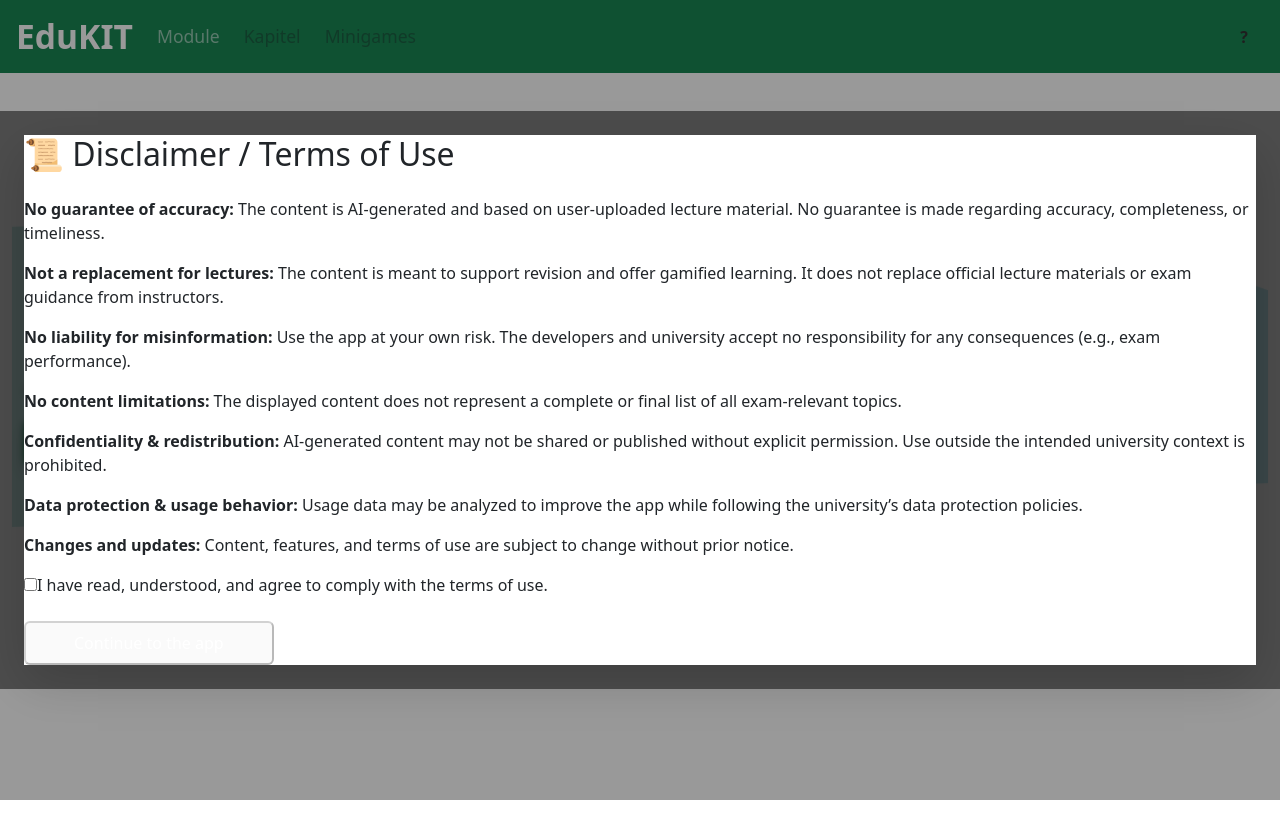
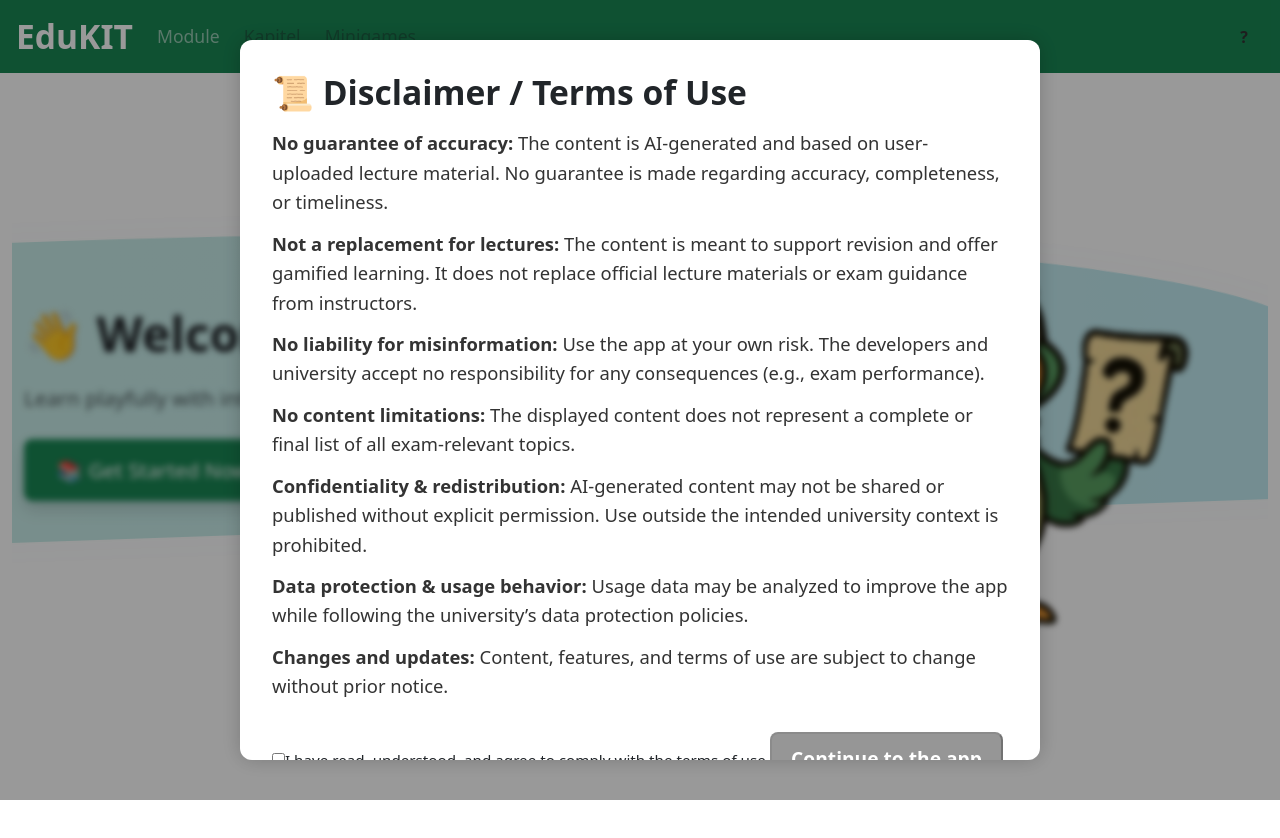
Before and after one commit to felixheinold/Teamprojekt, a React (Vite) app in the folder edukit-tp-v2/: page /home in a window 1280 px wide. Shown: the top 838 px of the page. Built offline with nearby package versions, Linux system fonts and the light colour scheme.

Commit message:
Adjusting home, settings and disclaimer to different screen-sizes

```diff
--- /dev/null
+++ b/edukit-tp-v2/src/pages/auth/DisclaimerModal.css
@@ -0,0 +1,125 @@
+/* Wrapper mit Grundlayout */
+.disclaimer-wrapper {
+  padding: 2rem;
+  background-color: white;
+  border-radius: 0.75rem;
+  max-width: 900px;
+  width: 100%;
+  max-height: 90vh;
+  overflow-y: auto;
+  box-shadow: 0 0 20px rgba(0, 0, 0, 0.2);
+}
+
+/* Titel */
+.disclaimer-title {
+  font-size: 1.8rem;
+  font-weight: bold;
+  margin-bottom: 1rem;
+}
+
+/* Liste und Text */
+.disclaimer-content {
+  font-size: 1rem;
+  color: #333;
+  line-height: 1.6;
+}
+
+.disclaimer-content p {
+  margin-bottom: 0.75rem;
+}
+
+/* Checkbox & Button */
+.disclaimer-checkbox {
+  margin-top: 1.5rem;
+  font-size: 0.95rem;
+}
+
+.disclaimer-button {
+  margin-top: 1.2rem;
+  padding: 0.7rem 1.2rem;
+  font-size: 1rem;
+  border-radius: 0.5rem;
+  font-weight: 600;
+  color: white;
+  background-color: #228b57;
+  transition: background-color 0.2s;
+}
+
+.disclaimer-button:disabled {
+  background-color: #969696;
+  cursor: not-allowed;
+}
+
+/* ---------- Responsive Anpassungen ---------- */
+
+/* Mobile (≤576px) */
+@media (max-width: 576px) {
+    .disclaimer-wrapper{
+        padding-bottom: 8rem;
+    }
+  .disclaimer-title {
+    font-size: 1.5rem;
+  }
+
+  .disclaimer-content {
+    font-size: 0.95rem;
+  }
+
+  .disclaimer-button {
+    font-size: 1rem;
+    padding: 0.75rem 1rem;
+
+  }
+}
+
+/* Tablet (577px–991px) */
+@media (min-width: 577px) and (max-width: 991px) {
+    .disclaimer-wrapper{
+        max-width: 700px;
+    }
+  .disclaimer-title {
+    font-size: 1.9rem;
+  }
+
+  .disclaimer-content {
+    font-size: 1.05rem;
+  }
+
+  .disclaimer-button {
+    font-size: 1.1rem;
+  }
+}
+
+/* Desktop (992px–1399px) */
+@media (min-width: 992px) and (max-width: 1399px) {
+    .disclaimer-wrapper{
+        max-width: 800px;
+    }
+  .disclaimer-title {
+    font-size: 2.1rem;
+  }
+
+  .disclaimer-content {
+    font-size: 1.15rem;
+  }
+
+  .disclaimer-button {
+    font-size: 1.2rem;
+  }
+}
+
+/* Große Desktops (ab 1400px) */
+@media (min-width: 1400px) {
+  .disclaimer-title {
+    font-size: 2.4rem;
+  }
+
+  .disclaimer-content {
+    font-size: 1.25rem;
+  }
+
+  .disclaimer-button {
+    font-size: 1.4rem;
+    padding: 1rem 1.5rem;
+  }
+}
--- a/edukit-tp-v2/src/pages/auth/DisclaimerModal.tsx
+++ b/edukit-tp-v2/src/pages/auth/DisclaimerModal.tsx
@@ -1,5 +1,6 @@
 import { useState } from "react";
 import { useTranslation } from "react-i18next";
+import "./DisclaimerModal.css";
 
 type Props = {
   onAccept: () => void;
@@ -9,34 +10,30 @@ const DisclaimerModal = ({ onAccept }: Props) => {
   const [accepted, setAccepted] = useState(false);
   const { t } = useTranslation();
 
-  // Sicherstellen, dass wir ein Array bekommen
   const list: string[] = t("disclaimer.termsList", {
     returnObjects: true,
     defaultValue: [],
   }) as string[];
 
   return (
-    <div className="fixed inset-0 bg-black bg-opacity-50 backdrop-blur-sm z-50 flex items-center justify-center p-4">
-      <div className="bg-white rounded-lg shadow-lg max-w-2xl w-full p-6 relative overflow-y-auto max-h-[90vh]">
-        <h2 className="text-xl font-bold mb-4">📜 {t("disclaimer.termsTitle")}</h2>
+    <div className="disclaimer-backdrop">
+      <div className="disclaimer-wrapper">
+        <h2 className="disclaimer-title">📜 {t("disclaimer.termsTitle")}</h2>
 
-        <div className="space-y-4 text-sm text-gray-800 leading-relaxed">
+        <div className="disclaimer-content">
           {list.map((item, i) => (
             <p key={i} dangerouslySetInnerHTML={{ __html: item }} />
           ))}
         </div>
 
-        <div className="mt-6">
-          <label className="flex items-start space-x-2 text-sm">
+        <label className="disclaimer-checkbox">
           <input
             type="checkbox"
             checked={accepted}
             onChange={() => setAccepted(!accepted)}
-              className="mt-1"
           />
           <span>{t("disclaimer.acceptLabel")}</span>
         </label>
-        </div>
 
         <button
           disabled={!accepted}
@@ -44,9 +41,7 @@ const DisclaimerModal = ({ onAccept }: Props) => {
             localStorage.setItem("disclaimerAccepted", "true");
             onAccept();
           }}
-          className={`mt-4 px-5 py-2 rounded font-semibold text-white transition ${
-            accepted ? "bg-green-600 hover:bg-green-700" : "bg-gray-400 cursor-not-allowed"
-          }`}
+          className="disclaimer-button"
         >
           {t("disclaimer.continueButton")}
         </button>
--- a/edukit-tp-v2/src/pages/dashboard/Home.css
+++ b/edukit-tp-v2/src/pages/dashboard/Home.css
@@ -1,14 +1,14 @@
 .home-wrapper {
   position: relative;
-  min-height: 100vh;
+  min-height: 90vh;
   overflow: hidden;
-  background-color: white; /* Heller Hintergrund */
+
 }
 
 /* Animierte Banderole (Wellen-Streifen) */
 .animated-banner {
   position: absolute;
-  top: 16%; /* Höhe im Viewport – anpassbar */
+  top: 32%;
   left: -50%;
   width: 200%;
   height: 300px;
@@ -48,3 +48,97 @@
 .blur-sm {
   filter: blur(3px);
 }
+
+.home-title {
+  font-size: 1.85rem;
+  margin-bottom: 1.2rem;
+}
+
+.home-subtitle {
+  font-size: 1.1rem;
+  margin-bottom: 1.5rem;
+  line-height: 1.6;
+}
+
+.home-button {
+  font-size: 1.1rem;
+  padding: 0.75rem 1.4rem;
+}
+
+.home-image {
+ max-height: 340px;
+  margin-top: 1rem;
+}
+
+/* Tablet (≥ 768px) */
+@media (min-width: 768px) and (max-width: 991px) {
+  .home-title {
+    font-size: 2.5rem;
+  }
+
+  .home-subtitle {
+    font-size: 1.15rem;
+  }
+.animated-banner{
+  top:15%;
+}
+  .home-button {
+    font-size: 1.15rem;
+  }
+
+  .home-image {
+    max-height: 450px;
+  }
+}
+
+/* Desktop (≥ 992px) */
+@media (min-width: 992px) and (max-width: 1399px) {
+.animated-banner{
+  top: 20%;
+}
+
+  .home-title {
+    font-size: 3rem;
+  }
+
+  .home-subtitle {
+    font-size: 1.3rem;
+  }
+
+  .home-button {
+    font-size: 1.3rem;
+    padding: 0.9rem 2rem;
+  }
+
+  .home-image {
+    max-height: 510px;
+  }
+}
+
+/* Große Desktops (≥ 1400px) */
+@media (min-width: 1400px) {
+  .home-wrapper {
+    padding-top: 2rem;
+    padding-bottom: 2rem;
+  }
+.animated-banner{
+  top: 19%;
+  height: 350px;
+}
+  .home-title {
+    font-size: 3.4rem;
+  }
+
+  .home-subtitle {
+    font-size: 1.6rem;
+  }
+
+  .home-button {
+    font-size: 1.6rem;
+    padding: 1.1rem 2.2rem;
+  }
+
+  .home-image {
+    max-height: 620px;
+  }
+}
--- /dev/null
+++ b/edukit-tp-v2/src/pages/dashboard/UserDropdown/Settings.css
@@ -0,0 +1,128 @@
+/* Wrapper mit gleichmäßigem vertikalen Padding und automatischer Höhe */
+.settings-wrapper {
+  display: flex;
+  justify-content: center;
+  padding-block: 3rem;
+  padding-inline: 1rem;
+}
+
+/* Karte passt sich der Inhaltshöhe an */
+.settings-card {
+  border-radius: 0.75rem;
+  padding: 2rem;
+  box-shadow: 0 0 20px rgba(0, 0, 0, 0.1);
+  width: 100%;
+  max-width: 1000px;
+  height: auto;
+}
+
+/* Dynamische Schriftgrößen */
+.settings-title {
+  font-weight: bold;
+  text-align: center;
+  margin-bottom: 1.8rem;
+  font-size: 2rem
+}
+
+.settings-guest {
+  text-align: center;
+  color: gray;
+  margin-bottom: 1rem;
+  font-size: 1rem
+}
+
+.settings-group {
+  margin-bottom: 1.5rem;
+  font-size: 1rem;
+}
+
+.settings-group label {
+  display: block;
+  margin-bottom: 0.5rem;
+  font-weight: 500;
+}
+
+.settings-group input[type="range"] {
+  width: 100%;
+}
+
+.settings-range-value {
+  text-align: right;
+  color: gray;
+  margin-top: 0.25rem;
+  font-size: 0.8rem;
+}
+
+.settings-group.switch {
+  display: flex;
+  align-items: center;
+  gap: 0.6rem;
+}
+
+.settings-group select {
+  width: 100%;
+  padding: 0.4rem;
+  border-radius: 0.4rem;
+  border: 1px solid #ccc;
+}
+
+.settings-button {
+  width: 100%;
+  padding: 0.75rem;
+  font-weight: bold;
+  background-color: #228b57;
+  color: white;
+  border: none;
+  border-radius: 0.5rem;
+  font-size: 1rem;
+  transition: background-color 0.2s ease-in-out;
+}
+
+.settings-button:hover {
+  background-color: #228b57;
+}
+
+/* Breitenanpassung nach Bildschirmgröße */
+@media (max-width: 576px) {
+  .settings-card {
+    max-width: 600px;
+    padding: 1.5rem;
+  }
+
+}
+
+@media (min-width: 577px) and (max-width: 991px) {
+  .settings-card {
+    max-width: 600px;
+  }
+  .settings-title {
+    font-size: 2.5rem;
+  }
+  .settings-group, .settings-button, .settings-guest{
+    font-size: 1.1rem;
+  }
+}
+
+@media (min-width: 992px) and (max-width: 1399px) {
+  .settings-card {
+    max-width: 800px;
+  }
+    .settings-title {
+        font-size: 3rem;
+    }
+    .settings-group, .settings-button, .settings-guest{
+        font-size: 1.2rem;
+    }
+}
+
+@media (min-width: 1400px) {
+  .settings-card {
+    max-width: 1000px;
+  }
+    .settings-title {
+        font-size: 3.4rem;
+    }
+    .settings-group, .settings-button, .settings-guest{
+        font-size: 1.4rem;
+    }
+}
--- a/edukit-tp-v2/src/pages/dashboard/UserDropdown/Settings.tsx
+++ b/edukit-tp-v2/src/pages/dashboard/UserDropdown/Settings.tsx
@@ -1,10 +1,17 @@
 import { useEffect, useState } from "react";
 import { useUser } from "../../../context/UserContext";
 import { useTranslation } from "react-i18next";
+import { useNavigate, useLocation } from "react-router-dom";
+import "./Settings.css";
 
 const Settings = () => {
   const { user } = useUser();
   const { t, i18n } = useTranslation();
+  const navigate = useNavigate();
+  const location = useLocation();
+
+  // Vorherige Route aus dem State oder Standardwert
+  const from = (location.state as { from?: string })?.from || "/home";
 
   const [darkMode, setDarkMode] = useState(() => {
     return localStorage.getItem("darkMode") === "true";
@@ -35,51 +42,43 @@ const Settings = () => {
 
   const handleSave = () => {
     alert(t("settings.saved") + "!");
+    navigate(-1); // zurück zur vorherigen Seite
   };
 
   return (
-    <div className="container mt-5">
-      <div className="card mx-auto shadow-sm" style={{ maxWidth: "500px" }}>
-        <div className="card-body">
-          <h5 className="card-title text-center">⚙️ {t("settings.title")}</h5>
+    <div className="settings-wrapper">
+      <div className="settings-card">
+        <h2 className="settings-title">⚙️ {t("settings.title")}</h2>
 
-          {!user && (
-            <p className="text-muted small text-center">
-              {t("settings.guestNotice")}
-            </p>
-          )}
+        {!user && <p className="settings-guest">{t("settings.guestNotice")}</p>}
 
-          <div className="form-group mb-3">
-            <label htmlFor="volume" className="form-label">🔊 {t("settings.volume")}</label>
+        <div className="settings-group">
+          <label htmlFor="volume">🔊 {t("settings.volume")}</label>
           <input
             type="range"
-              className="form-range"
             id="volume"
             min="0"
             max="100"
             value={volume}
             onChange={(e) => setVolume(Number(e.target.value))}
           />
-            <div className="text-end small text-muted">{volume}%</div>
+          <div className="settings-range-value">{volume}%</div>
         </div>
 
-          <div className="form-check form-switch mb-3">
+        <div className="settings-group switch">
           <input
-              className="form-check-input"
             type="checkbox"
             id="darkmode"
             checked={darkMode}
             onChange={() => setDarkMode(!darkMode)}
           />
-            <label className="form-check-label" htmlFor="darkmode">
-              🌙 {t("settings.darkMode")}
-            </label>
+          <label htmlFor="darkmode">🌙 {t("settings.darkMode")}</label>
         </div>
 
-          <div className="mb-3">
-            <label className="form-label">🌐 {t("settings.language")}</label>
+        <div className="settings-group">
+          <label htmlFor="language">🌐 {t("settings.language")}</label>
           <select
-              className="form-select"
+            id="language"
             value={language}
             onChange={handleLanguageChange}
           >
@@ -88,10 +87,9 @@ const Settings = () => {
           </select>
         </div>
 
-          <button className="btn btn-primary w-100" onClick={handleSave}>
+        <button className="settings-button" onClick={handleSave}>
           {t("common.save")}
         </button>
-        </div>
       </div>
     </div>
   );
--- a/edukit-tp-v2/src/pages/memory/MemoryRound1.tsx
+++ b/edukit-tp-v2/src/pages/memory/MemoryRound1.tsx
@@ -161,7 +161,8 @@ const MemoryRound1 = () => {
     setAssignments(startAssignments);
   }, [definitions]);
 
-  const isTouchDevice = () => "ontouchstart" in window || navigator.maxTouchPoints > 0;
+  const isTouchDevice = () =>
+    "ontouchstart" in window || navigator.maxTouchPoints > 0;
 
   const handleTermClick = (id, isUsed) => {
     if (isUsed || submitted || !isTouchDevice()) return;
@@ -221,7 +222,6 @@ const MemoryRound1 = () => {
         correctSound.current?.play();
       }
     }, 500);
-
   };
 
   const handleFinish = () => {
@@ -246,7 +246,10 @@ const MemoryRound1 = () => {
       {/* Cancel Button */}
       <div className="cancel-button">
         {!showCancelConfirm ? (
-          <button className="btn btn-dark" onClick={() => setShowCancelConfirm(true)}>
+          <button
+            className="btn btn-dark"
+            onClick={() => setShowCancelConfirm(true)}
+          >
             Abbrechen
           </button>
         ) : (
@@ -277,7 +280,10 @@ const MemoryRound1 = () => {
       <h1 className="memoryr1-title">🧠 Memory Runde 1</h1>
 
       {/* Paare */}
-      <div className="d-flex justify-content-between" style={{ width: "100%", maxWidth: "1000px", gap: "20px" }}>
+      <div
+        className="d-flex justify-content-between"
+        style={{ width: "100%", maxWidth: "1000px", gap: "20px" }}
+      >
         <div className="flex-grow-1 px-2">
           <h5 className="text-center fw-bold mb-3">Begriffe</h5>
           {terms.map((item, i) => {
@@ -293,9 +299,18 @@ const MemoryRound1 = () => {
                 onDragStart={() => setDraggedTerm(item.id)}
                 className="mb-3 text-center p-3 shadow-sm term-box"
                 style={{
-                  backgroundColor: isUsed ? "#d9d4e7" : isSelected ? "#e6dcf9" : "#ede7f6",
+                  backgroundColor: isUsed
+                    ? "#d9d4e7"
+                    : isSelected
+                    ? "#e6dcf9"
+                    : "#d3bfff",
                   borderRadius: "10px",
-                  cursor: isUsed || submitted ? "not-allowed" : isTouchDevice() ? "pointer" : "grab",
+                  cursor:
+                    isUsed || submitted
+                      ? "not-allowed"
+                      : isTouchDevice()
+                      ? "pointer"
+                      : "grab",
                   opacity: isUsed ? 0.5 : 1,
                   height: "60px",
                   fontWeight: "bold",
```
Lines whose indentation alone changed are shown as unchanged.
